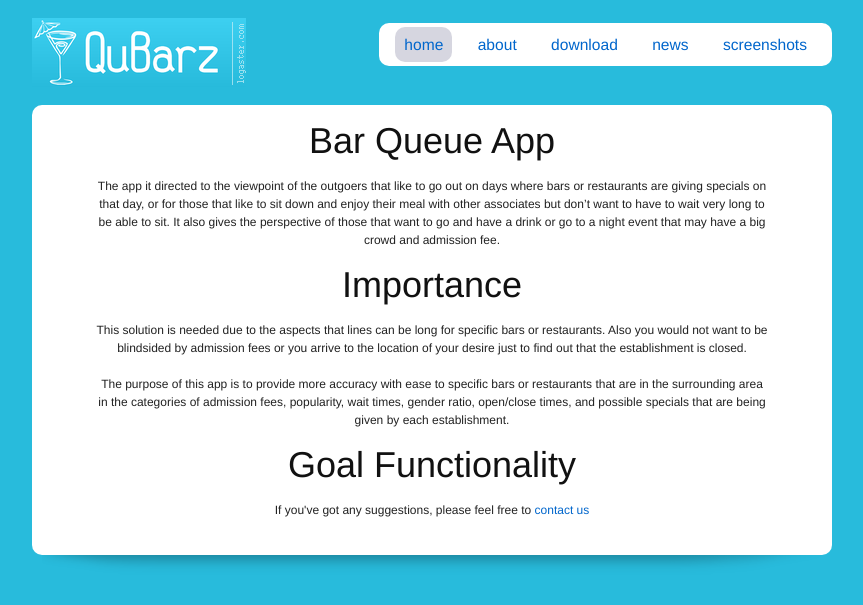
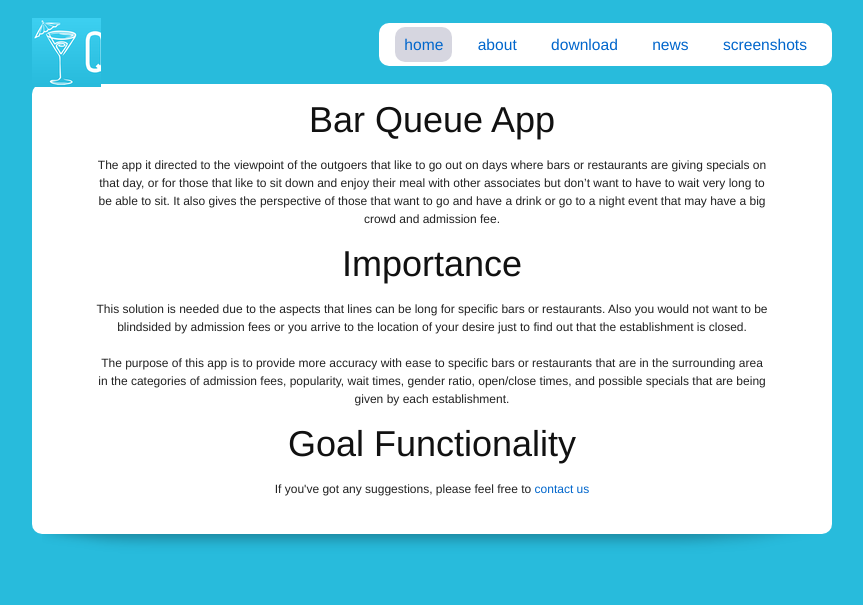
Before and after one commit to QuBarz/QuBarz.github.io, a Jekyll site: the page built from index.html, in a window 1280 px wide. Shown: the top 605 px of the page, without its empty margins (208-1071 px from the left). Built offline with Jekyll 4.4.1, drawn with Linux system fonts in a browser that asks for light colours.

Commit message:
clip logo add

```diff
--- a/_layouts/page.html
+++ b/_layouts/page.html
@@ -10,7 +10,7 @@
             <div class="navbar prepend-top span-25 append-bottom last">
                 <div class="span-8">
                     <a href="/">
-                        <img src="/img/3_White_logo_on_color1_214x69.png" title="QuBarz" id="nav_logo clip"/>
+                        <img src="/img/3_White_logo_on_color1_214x69.png" title="QuBarz" id="nav_logo"/>
                     </a>
                 </div>
                 <div class="right">
--- a/css/custom.css
+++ b/css/custom.css
@@ -17,4 +17,4 @@ h2.news_break {margin: 0;}
 a.archivelink {position:absolute; right: -56px; padding:9px; top:-10px;}
 img.archiveup {}
 .biglink {font-size:1.5em;}
-#clip {position: absolute; clip: rect(0, 69px, 200px, 0);}
+#nav_logo {position: absolute; clip: rect(0, 69px, 200px, 0);}
```
